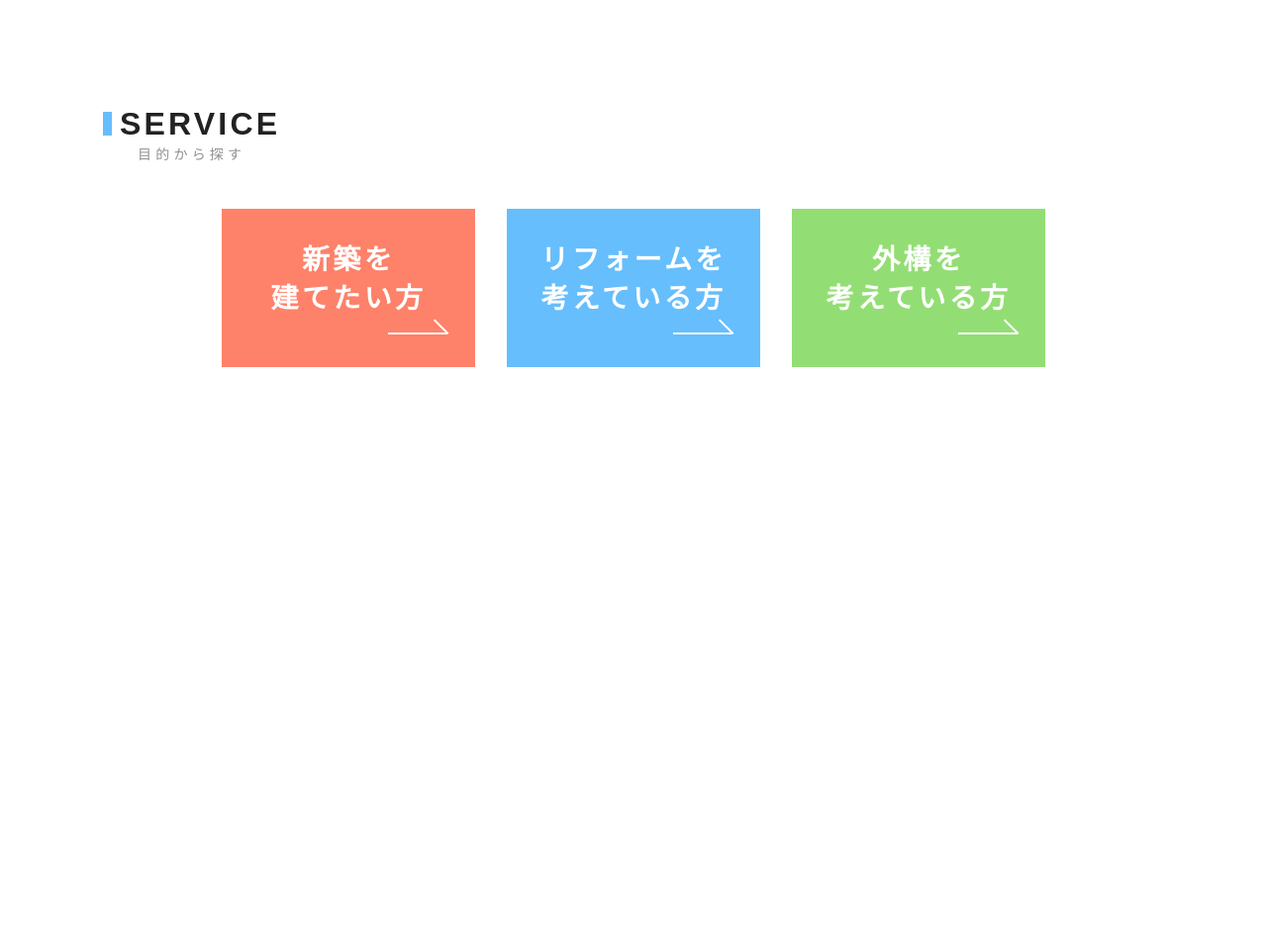
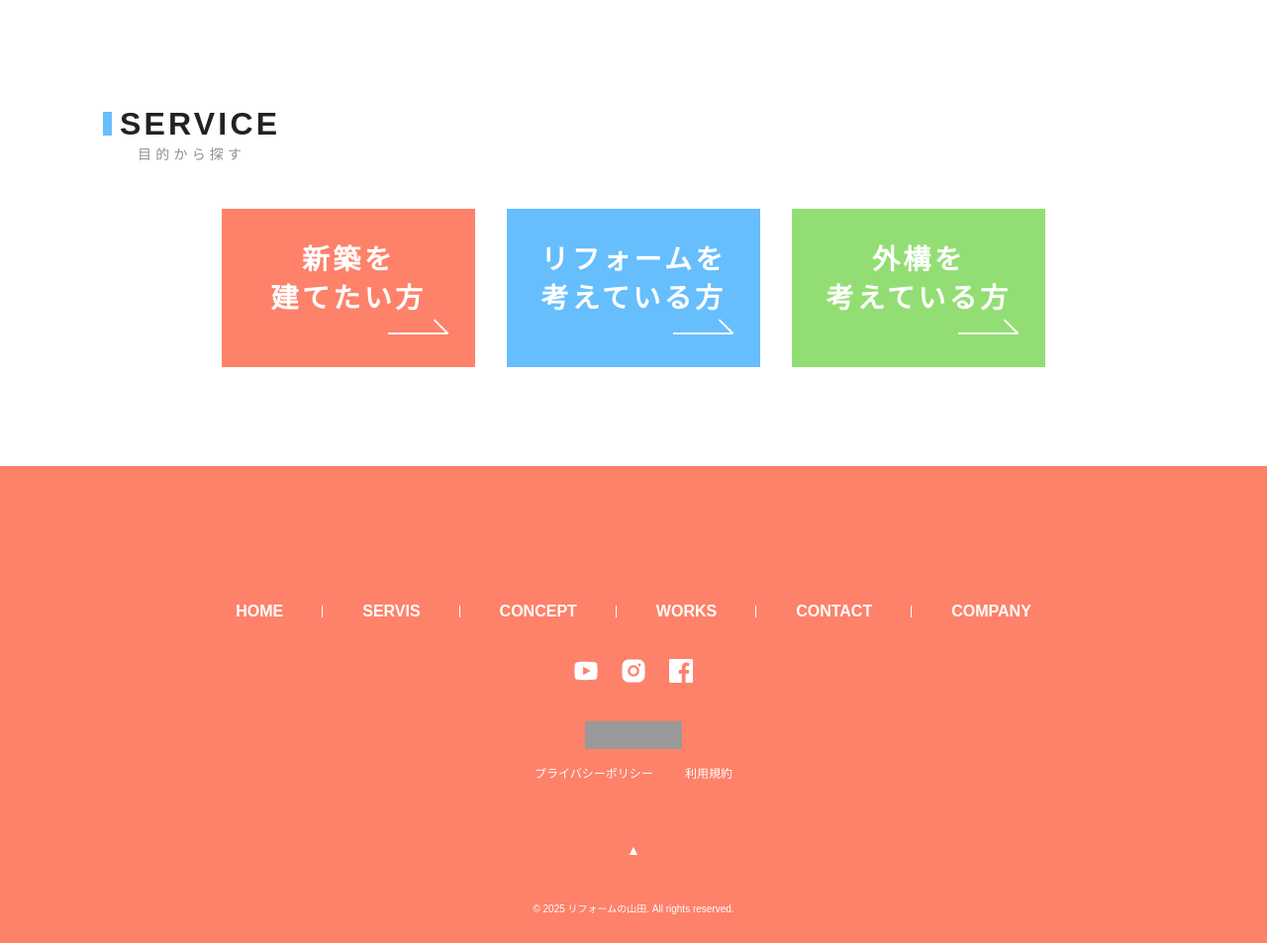
Before and after one commit to hiroki-96/reform_yamada, a Rails app: page / in a window 1280 px wide. Shown: the part 1182-2135 px from the top of the page at 99% size. Before the commit the page ends 1553 px from the top, so only its background shows below. Run offline with Rails 7, Linux system fonts and the light colour scheme; style sheets or scripts are compiled from the project's sources; some libraries are stand-ins or nearby versions.

Commit message:
フッターの作成およびヘッダーとフッターを部分テンプレート化

```diff
--- /dev/null
+++ b/app/assets/stylesheets/_footer.scss
@@ -0,0 +1,138 @@
+// ==============================
+// フッターセクション
+// ==============================
+.footer {
+  width: 100%;
+  height: 482px;
+  background-color: #FE816A;
+  // padding: 32px;
+  box-sizing: border-box;
+
+  display: flex;
+  flex-direction: column;
+  align-items: center;
+  justify-content: space-between;
+  gap: 24px;
+
+  // フッターのナビゲーション全体
+  &__nav {
+    width: 968px;
+    height: 16px;
+    margin-top: 139px;
+
+    display: flex;
+    align-items: center;
+    justify-content: center;
+  }
+
+  &__nav-list {
+    display: flex;
+    justify-content: center;
+    align-items: center;
+    list-style: none;
+    padding: 0;
+    margin: 0;
+
+    li {
+      width: auto;
+      padding: 0 40px; // ← 左右に余白をつける（ボーダーと文字の間）
+      text-align: center;
+      position: relative;
+
+      a {
+        display: inline-block;
+        color: #fff;
+        font-size: 16px;
+        font-weight: 700;
+        text-decoration: none;
+
+        &:hover {
+          opacity: 0.7;
+        }
+      }
+
+      // 右のボーダー線
+      &::after {
+        content: '';
+        position: absolute;
+        top: 50%;
+        right: 0;
+        transform: translateY(-50%);
+        width: 1px;
+        height: 12px;
+        background-color: #fff;
+      }
+
+      // 最後のリストだけ線を表示しない
+      &:last-child::after {
+        display: none;
+      }
+    }
+  }
+
+  &__sns {
+    display: flex;
+    gap: 24px;
+
+    a img {
+      width: 24px;
+      height: 24px;
+    }
+  }
+
+
+  &__bottom-row {
+    display: flex;
+    flex-direction: column;
+    align-items: center;
+    gap: 16px;
+    padding: 0 8px;
+    width: 272px;
+    height: 78px;
+    margin: 0 auto;
+  }
+
+  &__logo-bg {
+    width: 98px;
+    height: 28px;
+    background-color: #999999; // グレー
+  }
+
+  &__policy {
+    display: flex;
+    justify-content: center;
+    gap: 32px;
+    width: 100%;
+
+    a {
+      font-size: 12px;
+      font-weight: 400;
+      color: #fff;
+      text-decoration: none;
+
+      &:hover {
+        opacity: 0.7;
+      }
+    }
+
+    .divider {
+      color: #fff;
+      font-size: 10px;
+    }
+  }
+
+  &__pagetop {
+    a {
+      font-size: 14px;
+      color: #fff;
+      text-decoration: none;
+    }
+  }
+
+  &__copyright {
+    margin-bottom: 27px;
+    font-size: 10px;
+    color: #fff;
+    text-align: center;
+  }
+}
--- a/app/assets/stylesheets/application.scss
+++ b/app/assets/stylesheets/application.scss
@@ -17,3 +17,5 @@
  @use "top";
  @import "reset";
  @import "components/section_label";
+  @import "header";
+  @import "footer";
--- /dev/null
+++ b/app/views/shared/_footer.html.erb
@@ -0,0 +1,38 @@
+<!-- フッター -->
+<footer class="footer">
+  <div class="footer__nav">
+    <ul class="footer__nav-list">
+      <li><a href="/">HOME</a></li>
+      <li><a href="/service">SERVIS</a></li>
+      <li><a href="/concept">CONCEPT</a></li>
+      <li><a href="/works">WORKS</a></li>
+      <li><a href="/contact">CONTACT</a></li>
+      <li><a href="/company">COMPANY</a></li>
+    </ul>
+  </div>
+
+  <div class="footer__sns">
+    <a href="#"><img src="<%= asset_path('footer/icon-youtube.svg') %>" alt="YouTube"></a>
+    <a href="#"><img src="<%= asset_path('footer/icon-instagram.svg') %>" alt="Instagram"></a>
+    <a href="#"><img src="<%= asset_path('footer/icon-facebook.svg') %>" alt="Facebook"></a>
+  </div>
+
+  <div class="footer__bottom-row">
+    <div class="footer__logo-bg">
+      <!-- ロゴ画像を入れる場合ここにimgタグ -->
+      <!-- <img src="path/to/logo.svg" alt="ロゴ"> -->
+    </div>
+    <div class="footer__policy">
+      <a href="/privacy">プライバシーポリシー</a>
+      <a href="/terms">利用規約</a>
+    </div>
+  </div>
+
+  <div class="footer__pagetop">
+    <a href="#top">▲</a>
+  </div>
+
+  <div class="footer__copyright">
+    © 2025 リフォームの山田. All rights reserved.
+  </div>
+</footer>
--- /dev/null
+++ b/app/views/shared/_header.html.erb
@@ -0,0 +1,47 @@
+<!-- ヘッダー -->
+<header class="header">
+  <div class="header__container">
+    <div class="header__logo">
+      ロゴ画像を挿入
+    </div>
+    <nav class="header__nav">
+      <ul class="header__nav-list">
+        <li class="header__nav-item">
+          <a href="/" class="header__nav-link">
+            <span class="nav-text">
+              <span class="nav-ja">ホーム</span>
+              <span class="nav-en">HOME</span>
+            </span>
+          </a>
+        </li>
+        <li class="header__nav-item">
+          <a href="/" class="header__nav-link">
+            <span class="nav-text">
+              <span class="nav-ja">コンセプト</span>
+              <span class="nav-en">CONCEPT</span>
+            </span>
+          </a>
+        </li>
+        <li class="header__nav-item">
+          <a href="/" class="header__nav-link">
+            <span class="nav-text">
+              <span class="nav-ja">サービス</span>
+              <span class="nav-en">SERVICE</span>
+            </span>
+          </a>
+        </li>
+        <li class="header__nav-item">
+          <a href="/" class="header__nav-link">
+            <span class="nav-text">
+              <span class="nav-ja">施工事例</span>
+              <span class="nav-en">WORKS</span>
+            </span>
+          </a>
+        </li>
+      </ul>
+      <div class="header__contact">
+        <img src="<%= asset_path('header/contact-button.svg') %>" alt="お問い合わせボタン" class="header__contact-button">
+      </div>
+    </nav>
+  </div>
+</header>
```
Also changed, not shown: app/assets/stylesheets/_header.scss (added, +92 -0 lines), app/assets/stylesheets/top.scss (+0 -94 lines), app/views/pages/top.html.erb (+4 -47 lines), app/assets/images/footer/icon-facebook.svg (added), app/assets/images/footer/icon-instagram.svg (added), app/assets/images/footer/icon-youtube.svg (added), 2 other files.
